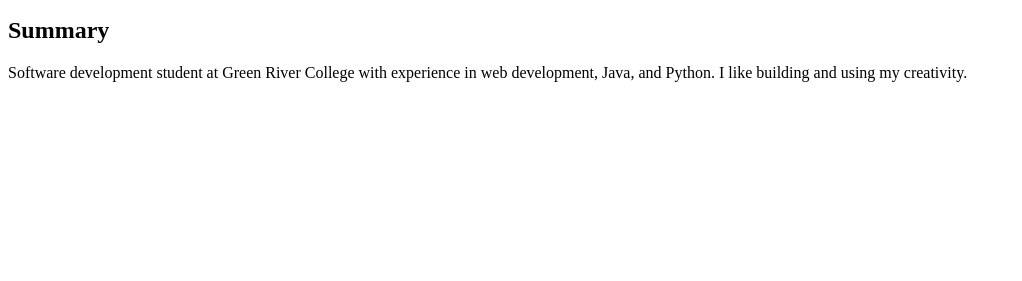
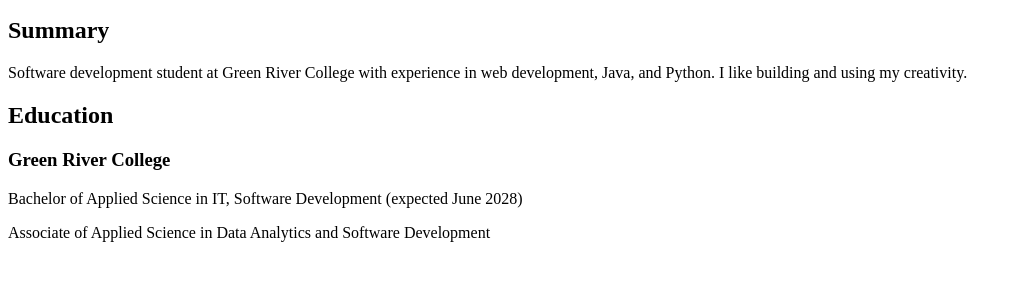
Before and after one commit to AlexandrBalan/resume, a plain HTML site: page index.html in a window 1280 px wide. Shown: the part 269-550 px from the top of the page, without its empty margins (0-1022 px from the left). Drawn offline with Linux system fonts and the light colour scheme.

Commit message:
added education section

```diff
--- a/index.html
+++ b/index.html
@@ -21,5 +21,15 @@
     Software development student at Green River College with experience in web
     development, Java, and Python. I like building and using my creativity.
   </p>
+
+
+  <h2>Education</h2>
+  <h3>Green River College</h3>
+  <p>Bachelor of Applied Science in IT, Software Development (expected June 2028)</p>
+  <p>Associate of Applied Science in Data Analytics and Software Development</p>
+
+
+
+
 </body>
 </html>
```
